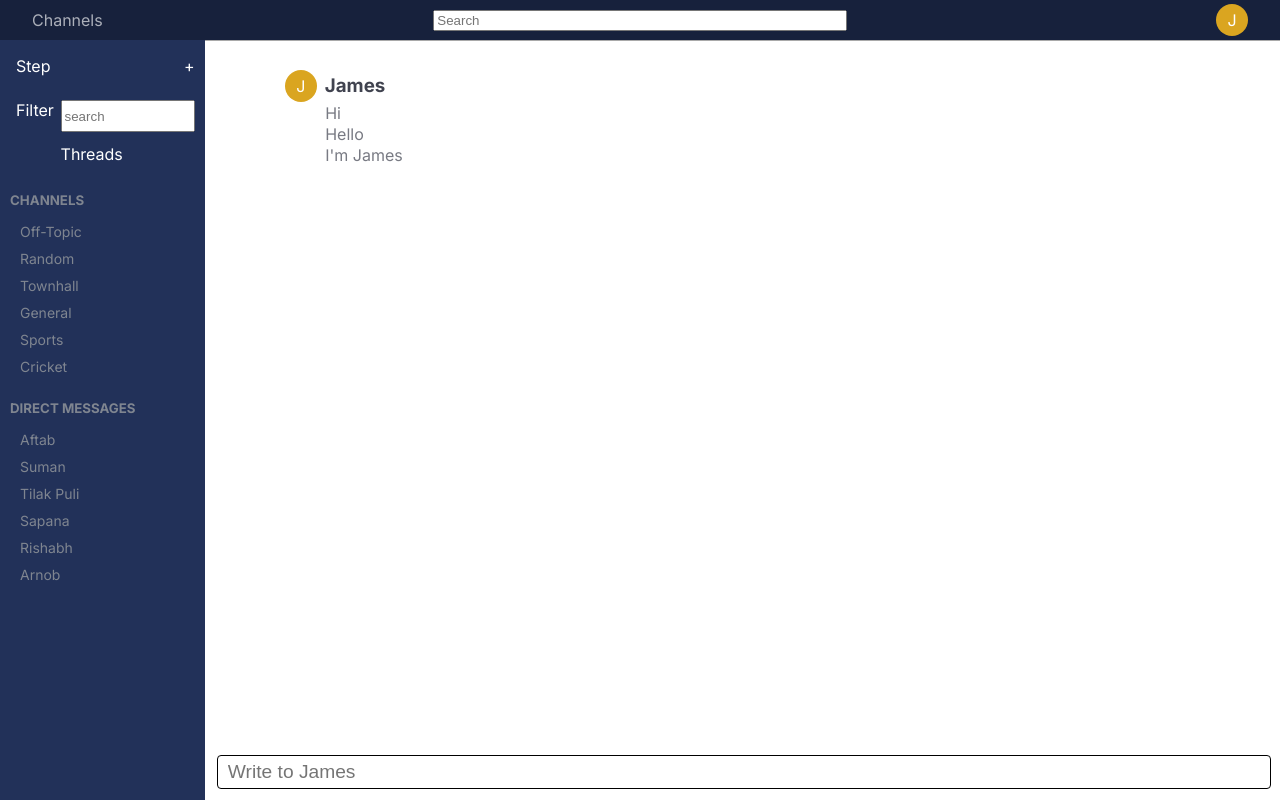
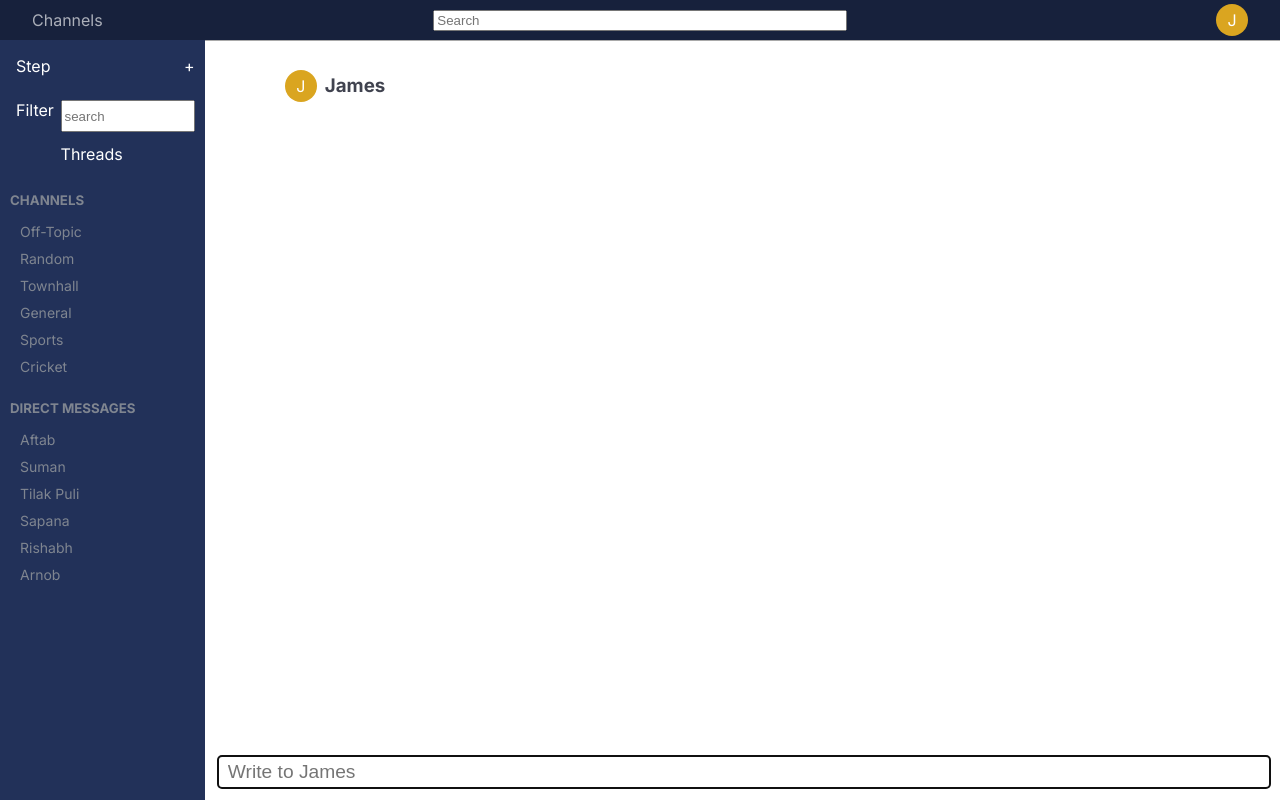
Before and after one commit to sharma-bhawna/matterleast, a Next.js app: page /matterleast in a window 1280 px wide. Built offline with nearby package versions, Linux system fonts and the light colour scheme.

Commit message:
Adds functionality for posting messages

```diff
--- a/src/app/matterleast/ChatBox.tsx
+++ b/src/app/matterleast/ChatBox.tsx
@@ -1,13 +1,33 @@
 import styled from "styled-components";
+import { FormEvent } from "react";
 
 interface ChatBoxProps {
   username: string;
+  sendMessage: (x: string) => void;
 }
 
 const ChatBox = (props: ChatBoxProps) => {
-  const placeholder = `Write to ${props.username}`;
+  const { username, sendMessage } = props;
+  const placeholder = `Write to ${username}`;
 
-  return <ChatBoxInput type="text" placeholder={placeholder} />;
+  const onFormSubmit = (event: FormEvent) => {
+    const form = event.target as HTMLFormElement;
+    event.preventDefault();
+    const { message } = Object.fromEntries(new FormData(form).entries());
+    sendMessage(message as string);
+    form.reset();
+  };
+
+  return (
+    <form action="" onSubmit={onFormSubmit}>
+      <ChatBoxInput
+        placeholder={placeholder}
+        name="message"
+        autoFocus
+        autoComplete="off"
+      />
+    </form>
+  );
 };
 
 const ChatBoxInput = styled.input`
--- a/src/app/matterleast/page.tsx
+++ b/src/app/matterleast/page.tsx
@@ -3,11 +3,18 @@ import ChatBox from "@/app/matterleast/ChatBox";
 import MessageGroup, { ProfileIcon } from "@/app/matterleast/MessageGroup";
 import Sidebar from "@/app/matterleast/Sidebar";
 import "./Page.css";
+import { useState } from "react";
 
-const messages = ["Hi", "Hello", "I'm James"];
 const senderName = "James";
 
 export default function Matterleast() {
+  const [messages, setMessages] = useState([]);
+
+  const sendMessage = (message: string) => {
+    const latestMessages = messages.concat(message as any);
+    setMessages(latestMessages);
+  };
+
   return (
     <div className="app">
       <header className="header">
@@ -18,7 +25,7 @@ export default function Matterleast() {
       <Sidebar workspace="Step" />
       <main>
         <MessageGroup sender={senderName} messages={messages} />
-        <ChatBox username={senderName} />
+        <ChatBox username={senderName} sendMessage={sendMessage} />
       </main>
     </div>
   );
```
